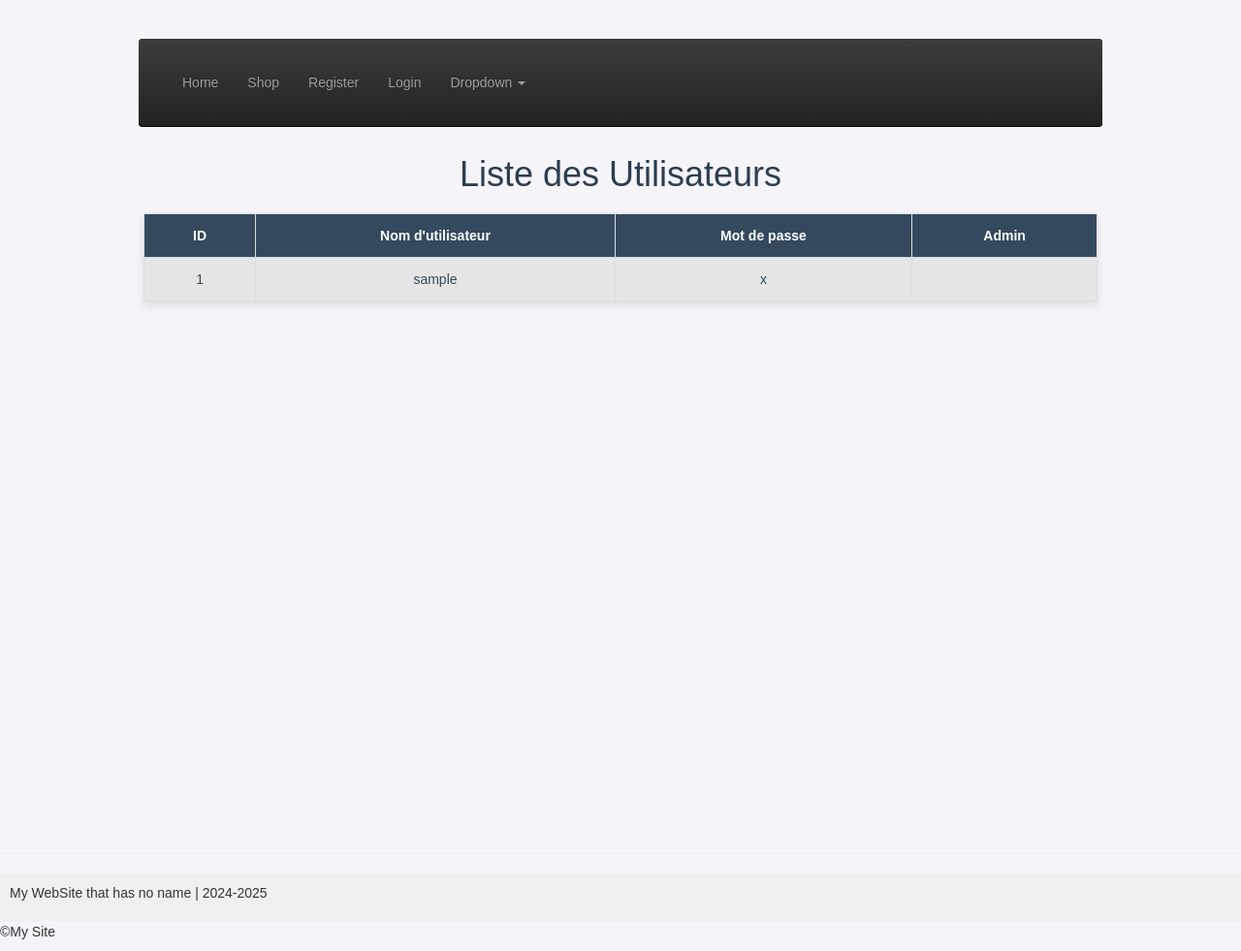
After one commit to Prota0202/Site, a Django app: page /users/ in a window 1280 px wide. The commit adds this page. Shown: the whole page at 97% size. Run offline with Django 5.2, Linux system fonts and the light colour scheme; tables that the repository leaves empty hold one stand-in row (values such as "Sample post"); a database or web service that is not in the repository returns one stand-in record (values such as "Sample title").

Commit message:
add users

```diff
--- /dev/null
+++ b/src/account/templates/account/users.html
@@ -0,0 +1,87 @@
+{% extends "base.html" %}
+{% block content %}
+
+<style type="text/css">
+    body {
+        font-family: Arial, sans-serif;
+        background-color: #f4f4f9;
+        color: #333;
+        margin: 0;
+        padding: 0;
+        padding-top: 60px;
+    }
+
+    .container {
+        width: 80%;
+        margin: 0 auto;
+        padding: 20px;
+        text-align: center;
+    }
+
+    h1 {
+        color: #2c3e50;
+        margin-bottom: 20px;
+        padding-top: 60px;
+    }
+
+    .user-table {
+        width: 100%;
+        border-collapse: collapse;
+        box-shadow: 0 4px 8px rgba(0, 0, 0, 0.1);
+        margin-bottom: 20px;
+    }
+
+    .user-table th, .user-table td {
+        padding: 12px 15px;
+        border: 1px solid #ddd;
+        text-align: center;
+    }
+
+    .user-table th {
+        background-color: #34495e; /* Bleu foncé */
+        color: #ffffff;
+    }
+
+    .user-table tr:nth-child(even) {
+        background-color: #f2f2f2; /* Gris clair pour les lignes paires */
+    }
+
+    .user-table tr:nth-child(odd) {
+        background-color: #e6e6e6; /* Gris un peu plus foncé pour les lignes impaires */
+    }
+
+    .user-table tr:hover {
+        background-color: #d3d3d3; /* Gris plus foncé pour le survol */
+        color: #34495e;
+    }
+
+    .user-table td {
+        color: #34495e; /* Bleu foncé */
+    }
+</style>
+
+<div class="container">
+    <h1>Liste des Utilisateurs</h1>
+    <table class="user-table">
+        <thead>
+            <tr>
+                <th>ID</th>
+                <th>Nom d'utilisateur</th>
+                <th>Mot de passe</th>
+                <th>Admin</th>
+            </tr>
+        </thead>
+        <tbody>
+            {% for user in users %}
+            <tr>
+                <td>{{ user.id }}</td>
+                <td>{{ user.username }}</td>
+                <td>{{ user.password }}</td>
+                <td>{{ user.isAdmin }}</td>
+            </tr>
+            {% endfor %}
+        </tbody>
+    </table>
+</div>
+
+{% endblock content %}
--- a/src/account/views.py
+++ b/src/account/views.py
@@ -123,3 +123,12 @@ def account_view(request):
 
     context['account_form'] = form
     return render(request, 'account/account.html', context)
+
+
+
+def users_view(request):
+    users= User.get_users()
+    #User.create_user("admin2", "admin2", "True", "admin2@test.be")
+    #print(users)
+    context= {'users': users}
+    return render (request, 'account/users.html' ,context )
--- a/src/mongo/models.py
+++ b/src/mongo/models.py
@@ -47,20 +47,24 @@ class User(MongoModel):
     collection_name = 'users'
 
     @classmethod
-    def create_user(cls, username, password):
+    def create_user(cls, username, password,isAdmin, email):
         data = {
+            "email": email,
             "username": username,
-            "password": password
+            "password": password,
+            "isAdmin": isAdmin,
         }
         return cls.insert(data)
 
     @classmethod
-    def create_multiple_users(cls, count=100):
+    def create_multiple_users(cls, count=1000):
         users = []
         for i in range(1, count + 1):
+            email= f"user{i}@test.be"
             username = f"user{i}"
             password = f"password{i}"
-            users.append({"username": username, "password": password})
+            isAdmin = f"False"
+            users.append({"email": email,"username": username, "password": password, "isAdmin": isAdmin})
 
         collection = cls.get_collection()
         result = collection.insert_many(users)
@@ -68,7 +72,7 @@ class User(MongoModel):
 
     @classmethod
     def get_user(cls, user_id):
-        query = {"_id": ObjectId(user_id)}
+        query = {"id": ObjectId(user_id)}
         users = cls.find(query)
         return users[0] if users else None
 
@@ -79,13 +83,20 @@ class User(MongoModel):
 
     @classmethod
     def update_user(cls, user_id, new_data):
-        query = {"_id": ObjectId(user_id)}
+        query = {"id": ObjectId(user_id)}
         return cls.update(query, new_data)
 
     @classmethod
     def delete_user(cls, user_id):
-        query = {"_id": ObjectId(user_id)}
+        query = {"id": ObjectId(user_id)}
         return cls.delete(query)
+
+
+    @classmethod
+    def delete_all_users(cls):
+        collection = cls.get_collection()
+        result = collection.delete_many({})
+        return result.deleted_count
 
 
 class Item(MongoModel):
--- a/src/mysite/urls.py
+++ b/src/mysite/urls.py
@@ -27,6 +27,7 @@ from account.views import (
     account_view,
     forgotPswd_view,
     shop_view,
+    users_view,
 
 )
 
@@ -39,6 +40,7 @@ urlpatterns = [
     path('account/', account_view, name='account'),
     path('forgotPswd/', forgotPswd_view, name='forgotPswd'),
     path('shop/', shop_view, name='shop'),
+    path('users/', users_view, name='users'),
     path("mongo/", include("mongo.urls")),
 
 ]
--- a/src/templates/snippets/header.html
+++ b/src/templates/snippets/header.html
@@ -160,6 +160,8 @@
                   <a href="#" class="dropdown-toggle" data-toggle="dropdown" role="button" aria-haspopup="true" aria-expanded="false">Dropdown <span class="caret"></span></a>
                   <ul class="dropdown-menu">
                     <li><a href="#">Statistics</a></li>
+                    <li><a href="{% url 'users' %}">Users</a></li>
+                    <li><a href="#">Orders</a></li>
                   </ul>
                 </li>
               </ul>
```
